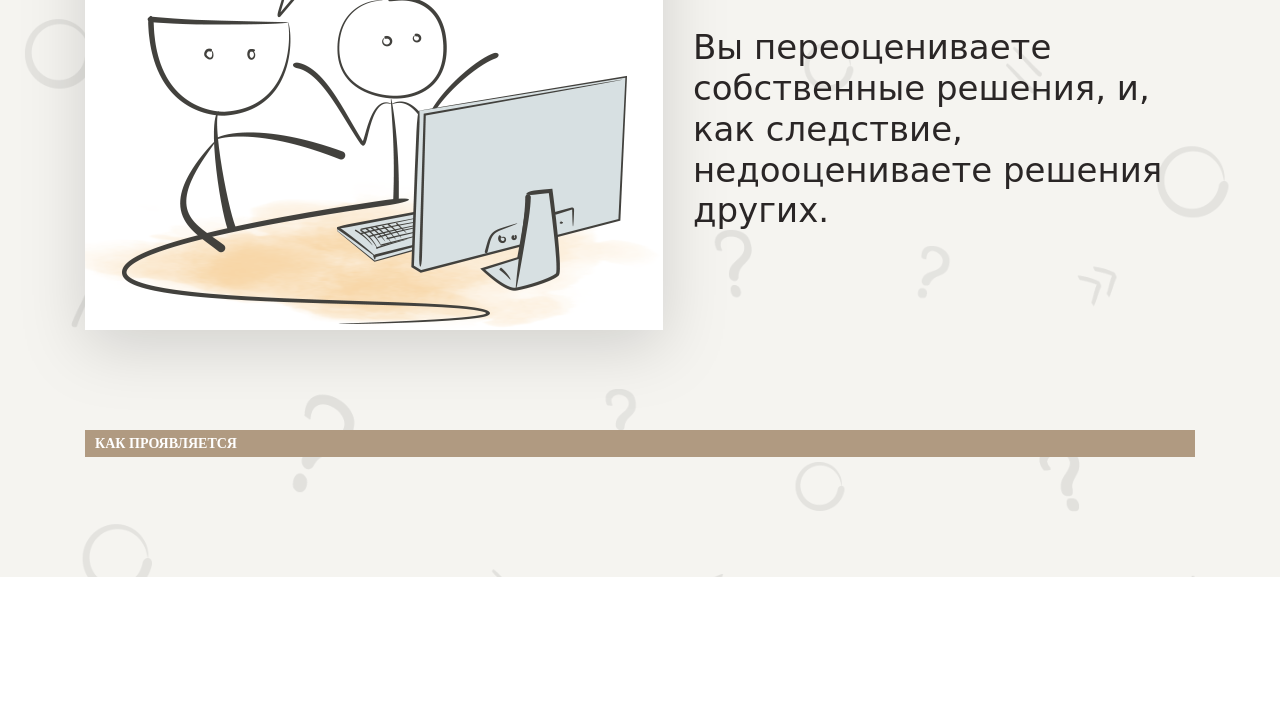
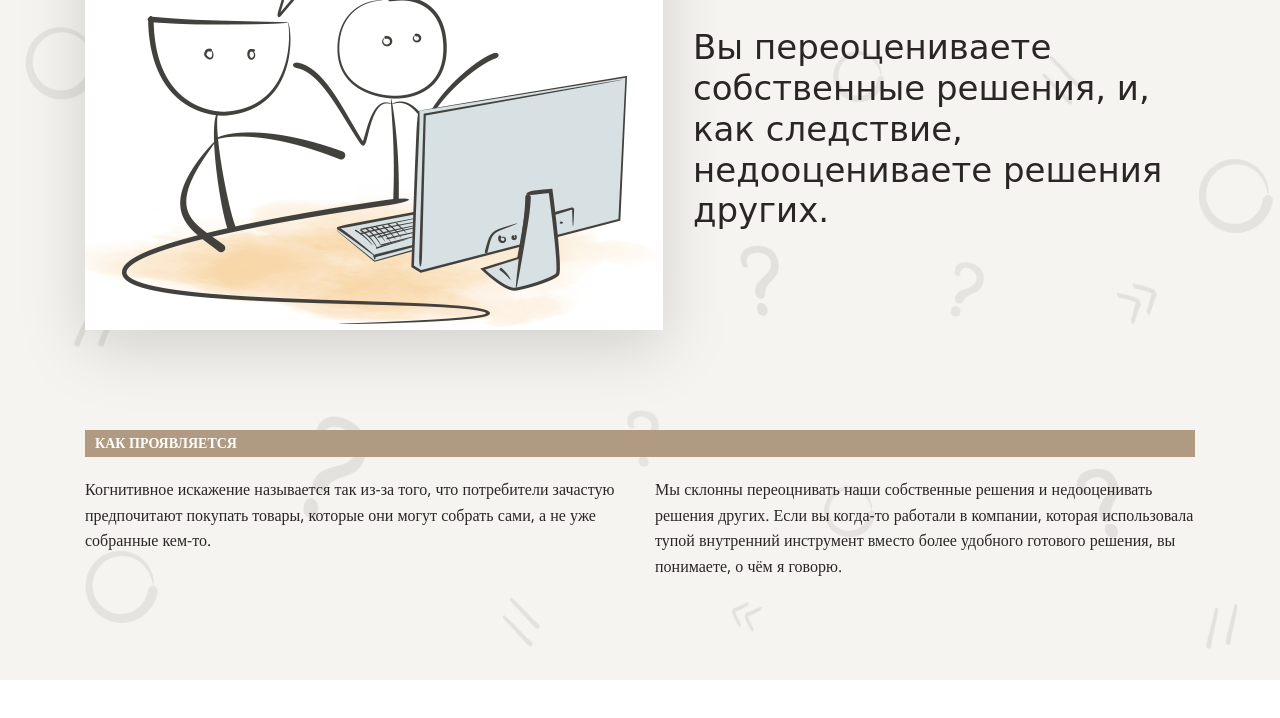
Before and after one commit to Kerish19/layout-designer-project-lvl1, a website: page src/index.html in a window 1280 px wide. Shown: the part 2848-3566 px from the top of the page. Drawn offline with nearby package versions, Linux system fonts and the light colour scheme; a web font is replaced by a local one.

Commit message:
lesson6 - 2

```diff
--- a/src/index.html
+++ b/src/index.html
@@ -113,6 +113,14 @@
 
         <div class="section-ikea-effect-inner-text">
           <h5 class="section-ikea-effect-inner-text__title">Как проявляется</h5>
+          <div class="section-ikea-effect-inner-text-flex">
+            <div class="section-ikea-effect-inner-text-flex__col-1">
+              <p class="section-ikea-effect-inner-text-flex__text">Когнитивное искажение называется так из-за того, что потребители зачастую предпочитают покупать товары, которые они могут собрать сами, а не уже собранные кем-то.</p>
+            </div>
+            <div class="section-ikea-effect-inner-text-flex__col-2">
+              <p class="section-ikea-effect-inner-text-flex__text">Мы склонны переоцнивать наши собственные решения и недооценивать решения других. Если вы когда-то работали в компании, которая использовала тупой внутренний инструмент вместо более удобного готового решения, вы понимаете, о чём я говорю.</p>
+            </div>
+          </div>
         </div>
       </div>
     </section>
--- a/src/styles/style.css
+++ b/src/styles/style.css
@@ -377,4 +377,18 @@ p {
   background: #b09a81;
 }
 
+.section-ikea-effect-inner-text-flex {
+  display: flex;
+  justify-content: space-between;
+}
+
+.section-ikea-effect-inner-text-flex__col-1,
+.section-ikea-effect-inner-text-flex__col-2 {
+  flex-basis: 50%;
+}
+
+.section-ikea-effect-inner-text-flex__col-1 {
+  margin-right: 30px;
+}
+
 /* section-ikea-effect end */
```
